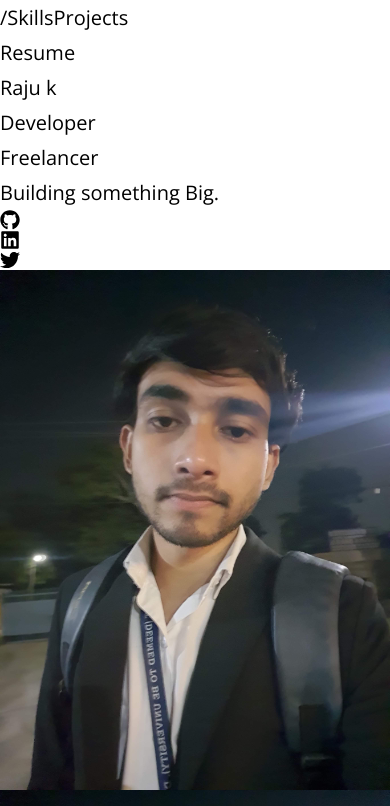
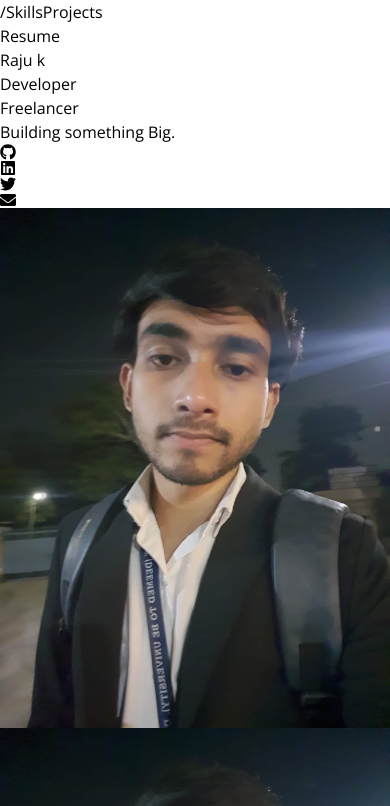
Before and after one commit to rajukumar2003/Portfolio, a React (Vite) app: page / in a window 390 px wide. Shown: the top 806 px of the page. Built offline with nearby package versions, Linux system fonts and the light colour scheme.

Commit message:
added responsivness

```diff
--- a/src/assets/projectsList.jsx
+++ b/src/assets/projectsList.jsx
@@ -7,7 +7,7 @@ const projectsList = [
         username: "rajuhere",
         projectName: "UniBlind",
         location: "Remote, India",
-        duration: "April 2024",
+        duration: "April 2024 - Present",
         role: "Team Leader",
         description: "Led a 4-person team in developing UniBlind, a platform for open university discussions, focused on anonymity to promote candid conversations.",
         technologies: [
--- a/src/components/Header.jsx
+++ b/src/components/Header.jsx
@@ -2,13 +2,13 @@
 function Header() {
     return (
         <header className="bg-gray-900 text-white p-4">
-            <span className="flex justify-center space-x-20">
-                <div className=" space-x-20">
+            <span className="flex justify-center space-x-5 md:space-x-20">
+                <div className=" space-x-5 md:space-x-20">
                     <a href="/" className="hover:text-purple-400 md:font-bold">/</a>
                     <a href="#skills" className="hover:text-purple-400">Skills</a>
                     <a href="#projects" className="hover:text-purple-400">Projects</a>
                 </div>
-                <div className="flex justify-end">
+                <div className="">
                     <a
                     href="https://drive.google.com/file/d/1qP58mQ9wTNztGPHrV6Iv3utUvSCgxo4i/view?usp=drive_link"
                     className="hover:text-purple-400 flex justify-end" target="_blank">
--- a/src/components/Introduction.jsx
+++ b/src/components/Introduction.jsx
@@ -5,8 +5,8 @@ function Introduction(){
     return (
         <div className="bg-gray-900 text-white py-6">
             <div className="container mx-auto text-center md:text-left flex flex-col md:flex-row items-center">
-                <div className="rounded-full overflow-hidden w-24 h-24 mb-4 md:mb-0">
-                    <img src={profilePic} alt="raju" className="w-full h-full object-cover" />
+                <div className="rounded-lg overflow-hidden w-28 h-28 hidden sm:block">
+                    <img src={profilePic} alt="raju" className="w-full h-full object-cover " />
                 </div>
                 <div className="ml-0 md:ml-4">
                     <h2 className="text-2xl font-bold">@rajuhere</h2>
--- a/src/components/Profile.jsx
+++ b/src/components/Profile.jsx
@@ -1,23 +1,24 @@
 import profilePic from '../assets/profile.jpg'
-import { FaGithub, FaLinkedin, FaTwitter } from 'react-icons/fa';
+import { FaGithub, FaLinkedin, FaTwitter, FaEnvelope } from 'react-icons/fa';
 
 function Profile() {
 
     return (
-        <section className="bg-gray-900 text-white h-auto flex flex-col items-center justify-center p-20">
-            <div className="container mx-auto flex flex-col md:flex-row items-center justify-center space-y-6 md:space-y-0 md:space-x-12">
-                <div className="text-center md:text-left">
-                    <h1 className="text-6xl font-bold mb-4">Raju k</h1>
-                    <p className="text-xl mb-2">Developer</p>
-                    <p className="text-xl mb-2">Freelancer</p>
-                    <p className="text-xl mb-4"><span className="text-green-400">Building</span> something <span className="text-purple-400">Big</span>.</p>
-                    <div className="flex justify-center md:justify-start space-x-9 mb-4 pt-5 text-xl text-orange-300">
+        <section className="bg-gray-900 text-white h-auto md:p-20 p-10">
+            <div className="container mx-auto flex flex-col md:flex-row items-center justify-center space-y-6 md:space-y-0 md:space-x-12 px-8">
+                <div className=" md:text-left text-purple-300">
+                    <h1 className=" text-5xl md:text-6xl font-bold mb-4 text-[#b3dcf2]">Raju k</h1>
+                    <p className=" text-lg md:text-xl mb-2">Developer</p>
+                    <p className="text-lg md:text-xl mb-2">Freelancer</p>
+                    <p className="text-lg md:text-xl mb-4"><span className="text-green-300">Building</span> something <span className="text-green-300">Big</span>.</p>
+                    <div className="flex md:justify-start space-x-9 mb-4 pt-5 text-xl text-orange-300">
                         <a href="https://github.com/rajukumar2003/" className="  hover:text-orange-200" target='_blank'><i className="fab fa-github"><FaGithub/></i></a>
                         <a href="https://www.linkedin.com/in/raju-kumar-39477b235" className=" hover:text-orange-200" target="_blank"><i className="fab fa-linkedin"><FaLinkedin/></i></a>
-                        <a href="https://x.com/KumarRaju12003" className=" hover:text-orange-200" target="_blank"><i className="fas fa-envelope"><FaTwitter/></i></a>
+                        <a href="https://x.com/KumarRaju12003" className=" hover:text-orange-200" target="_blank"><i className="fas fa-envelope"><FaTwitter /></i></a>
+                        <a href="mailto:dev.rajukumarsingh@gmail.com" className=" hover:text-orange-200" target="_blank"><i className="fas fa-envelope"><FaEnvelope /></i></a>
                     </div>
                 </div>
-                <div className=" rounded-lg overflow-hidden w-48 h-48">
+                <div className=" rounded-lg overflow-hidden w-48 h-48 ">
                     <img src={profilePic} alt="raju" className="w-full h-full object-cover" />
                 </div>
             </div>
--- a/src/components/ProjectCard.jsx
+++ b/src/components/ProjectCard.jsx
@@ -3,14 +3,14 @@ import React from 'react';
 function ProjectCard({ avatar, username, projectName, location, duration, role, description, technologies }) {
     return (
         <section id='projects' className=" py-5">
-            <div className="bg-gray-800 p-6 rounded-lg mb-6 relative border border-r-8 border-b-8 border-violet-600 w-2/4 mx-auto">
-                <div className="flex items-center mb-4">
-                    <img src={avatar} alt='link' className="w-10 h-10 rounded-full mr-3" />
-                    <span className="text-sm text-gray-400">{username}</span>
-                    <span className="ml-auto text-sm text-gray-400">{location} • {duration}</span>
+            <div className="bg-gray-900 p-6 rounded-lg mb-6 relative border border-r-8 border-b-8 border-indigo-900 w-full md:w-3/5 mx-auto">
+                <div className="flex flex-wrap items-center mb-4">
+                    <img src={avatar} alt='link' className="w-7 h-7 rounded-full mr-3" />
+                    <span className="text-sm text-gray-400 ">{username}</span>
+                    <span className=" mx-auto pt-2 text-sm text-gray-400 "><span className=' text-cyan-300'>{location}</span> • <span className=' text-green-300'>{duration}</span></span>
                 </div>
-                <h3 className="text-2xl font-bold text-orange-300 mb-2">{projectName}</h3>
-                <h4 className="text-xl font-semibold text-purple-400 mb-4">{role}</h4>
+                <h3 className=" text-xl md:text-2xl font-bold text-orange-300 mb-2">{projectName}</h3>
+                <h4 className="text-base md:text-xl font-semibold text-purple-400 mb-4">{role}</h4>
                 <p className="text-gray-300 mb-4">• {description}</p>
                 <div className="flex flex-wrap space-x-2 text-green-400">
                     {technologies.map((tech, index) => (
--- a/src/components/Skills.jsx
+++ b/src/components/Skills.jsx
@@ -22,7 +22,7 @@ function Skills() {
     return (
         <section id='skills' className="bg-gray-900 text-white py-20">
             <div className="container mx-auto text-center">
-                <h2 className="text-3xl font-bold mb-10 text-green-300">code<span className="text-purple-300"> : </span>skills</h2>
+                <h2 className="text-3xl font-bold mb-10 text-green-300">code<span className="text-purple-300"> : </span><span className=' text-cyan-300'>skills</span></h2>
                 <div className="flex flex-wrap justify-center ">
                     {skills.map((skill, index) => (
                         <div key={index} className="w-1/2 md:w-1/4 py-5">
@@ -35,7 +35,7 @@ function Skills() {
                 </div>
             </div>
 
-            <h2 className=" m-20 text-3xl font-bold mb-10 text-green-300 text-center">code<span className="text-purple-300"> : </span>projects</h2>
+            <h2 className="mx-auto m-20 text-3xl font-bold mb-10 text-green-300 text-center">code<span className="text-purple-300"> : </span><span className=' text-cyan-300'>projects</span></h2>
 
             {projectList.map((project, index) => (
                 <ProjectCard
--- a/src/index.css
+++ b/src/index.css
@@ -5,10 +5,15 @@
 @tailwind components;
 @tailwind utilities;
 
+@media (min-width: 992px) {
+    html {
+        font-size: 20px;
+        line-height: 1.75;
+    }
+}
+
 html {
     font-family: 'Open Sans', sans-serif;
-    font-size: 20px;
-    line-height: 1.75;
     scroll-behavior: smooth;
 }
 
```
